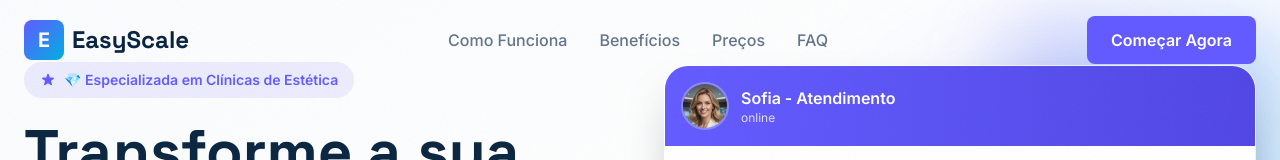
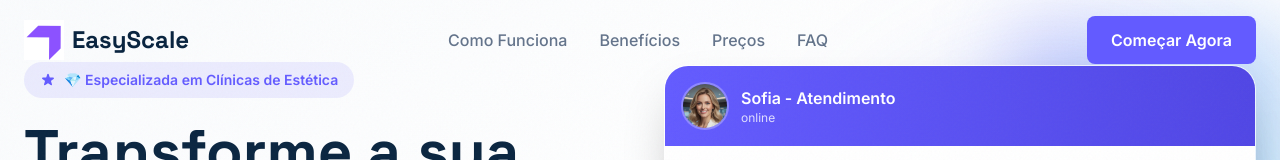
Before and after one commit to jefersonalvarenga/easyscale-website, a Next.js app: page / in a window 1280 px wide. Shown: the top 160 px of the page. Built offline with nearby package versions, Linux system fonts and the light colour scheme.

Commit message:
alterando o logo

```diff
--- a/components/Navbar.tsx
+++ b/components/Navbar.tsx
@@ -25,9 +25,11 @@ export default function Navbar() {
         <div className="flex items-center justify-between">
           {/* Logo */}
           <div className="flex items-center space-x-2">
-            <div className="w-10 h-10 bg-gradient-to-br from-primary to-accent rounded-lg flex items-center justify-center">
-              <span className="text-white font-bold text-xl">E</span>
-            </div>
+            <img
+              src="/images/logo.png"
+              alt="EasyScale Logo"
+              className="h-10 w-auto"
+            />
             <span className="font-display text-2xl font-bold text-textPrimary">
               EasyScale
             </span>
```
Also changed, not shown: public/images/logo.png (added).
